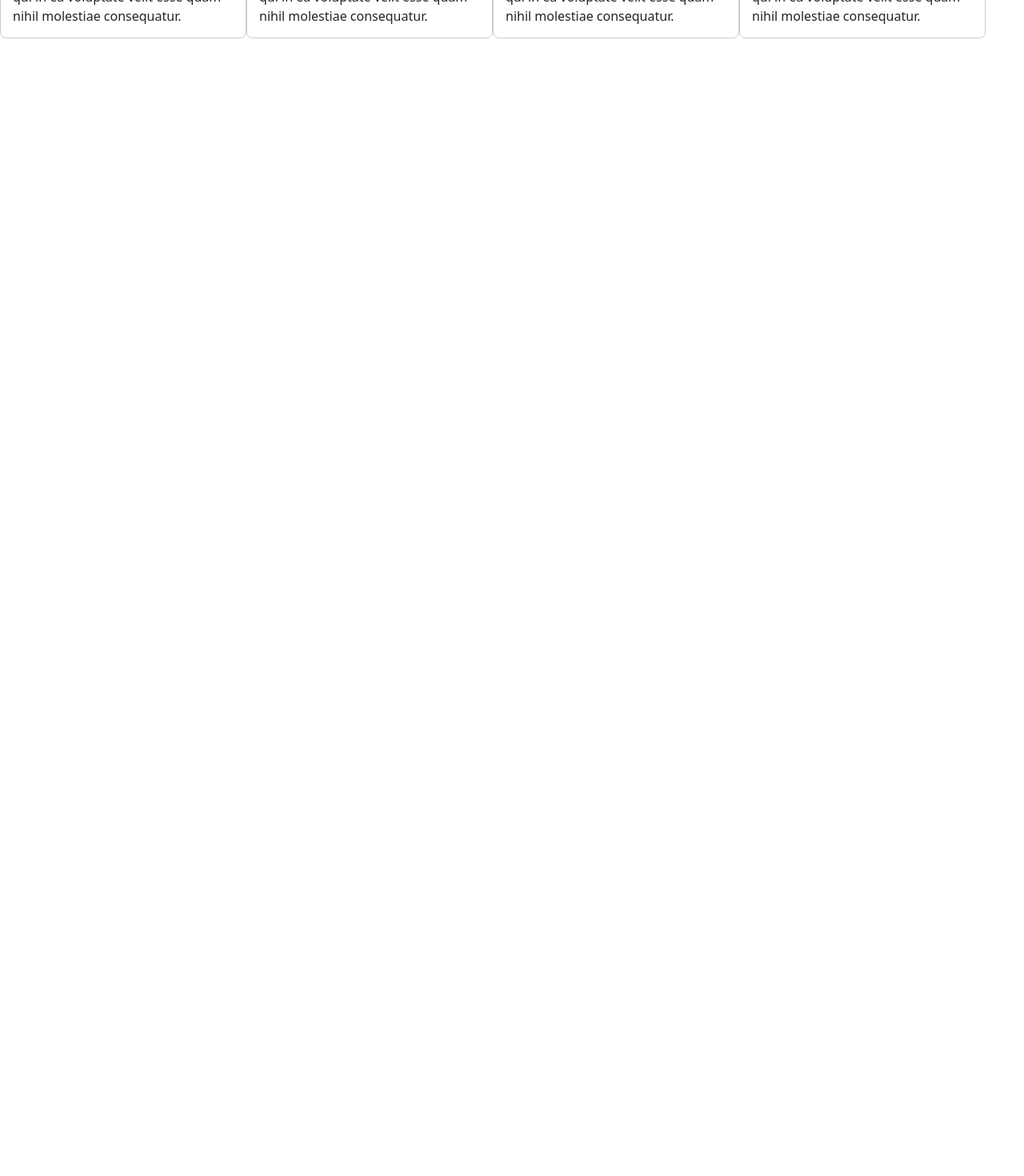
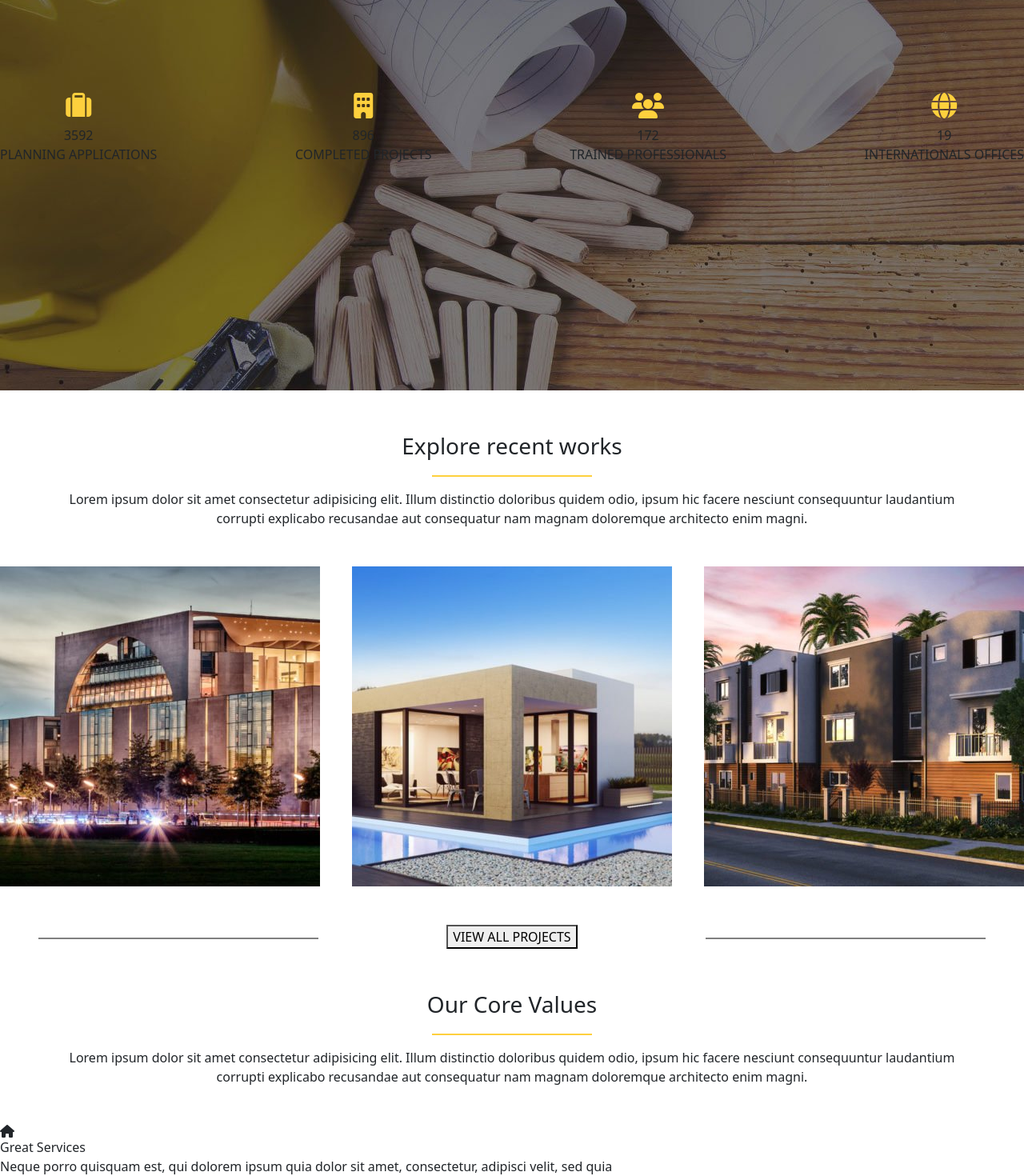
Before and after one commit to davidelunetta/proj-html-vuejs, a Vue app: page / in a window 1280 px wide. Shown: the part 1518-2988 px from the top of the page at 80% size. Before the commit the page ends 1586 px from the top, so only its background shows below. Built offline with nearby package versions, Linux system fonts and the light colour scheme.

Commit message:
added structure

```diff
--- a/src/App.vue
+++ b/src/App.vue
@@ -1,8 +1,8 @@
 <template>
   <div class="app">
     <Header></Header>
+    <Card></Card>
     <Main></Main>
-    <Card></Card>
   </div>
 </template>
 
--- a/src/assets/style/main.scss
+++ b/src/assets/style/main.scss
@@ -47,5 +47,16 @@ $fa-font-path: '../webfonts';
     height: 1px;
 }
 
-
-//#fed03d COLORE SEPARATORE  //
+.home{
+    width: 100%;
+    height: 80vh;
+    // position: absolute;
+    // overflow: hidden;
+    background-image: url('/src/assets/img/home-244125289.jpg');
+    // box-shadow: 10px -30px -100px -30px rgb(255, 255, 255) inset, 0px 10px 20px -10px rgb(255, 255, 255) inset;
+}
+.line{
+    border: 1px solid grey;
+    width: 350px;
+    height: 1px;
+  }
--- a/src/components/Main.vue
+++ b/src/components/Main.vue
@@ -1,8 +1,31 @@
 <template>
+  <!-- AVADA NUMBER -->
+  <div class="home d-flex justify-content-between align-items-center">
+    <div class="d-flex flex-column align-items-center">
+      <i class="fa-solid fa-suitcase fa-2xl" style="color: #fed03d"></i>
+      <span class="mt-4">3592</span>
+      <span>PLANNING APPLICATIONS</span>
+    </div>
+    <div class="d-flex flex-column align-items-center">
+      <i class="fa-solid fa-building fa-2xl" style="color: #fed03d"></i>
+      <span class="mt-4">896</span>
+      <span>COMPLETED PROJECTS</span>
+    </div>
+    <div class="d-flex flex-column align-items-center">
+      <i class="fa-solid fa-users fa-2xl" style="color: #fed03d"></i>
+      <span class="mt-4">172</span>
+      <span>TRAINED PROFESSIONALS</span>
+    </div>
+    <div class="d-flex flex-column align-items-center">
+      <i class="fa-solid fa-globe fa-2xl" style="color: #fed03d"></i>
+      <span class="mt-4">19</span>
+      <span>INTERNATIONALS OFFICES</span>
+    </div>
+  </div>
   <div
     class="pt-5 pb-5 d-flex flex-column justify-content-center align-items-center text-center"
   >
-    <span class="fw-medium fs-3"> Specialists in modern construction </span>
+    <span class="fw-medium fs-3"> Explore recent works </span>
     <div class="separator mt-3"></div>
     <div class="container mt-3">
       <span class="text-center"
@@ -12,6 +35,58 @@
         doloremque architecto enim magni.
       </span>
     </div>
+  </div>
+  <div class="recent-works d-flex justify-content-between">
+    <div>
+      <img
+        src="../assets/img/project2-featured-15013609-400x400.jpg"
+        alt="project2"
+      />
+    </div>
+    <div>
+      <img
+        src="../assets/img/project1-featured-294276386-400x400.jpg"
+        alt="project1"
+      />
+    </div>
+    <div>
+      <img
+        src="../assets/img/project3-featured-189023420-400x400.jpg"
+        alt="project3"
+      />
+    </div>
+  </div>
+  <div class="d-flex justify-content-between mt-5">
+    <div class="line ms-5 mt-3"></div>
+    <a href="#"><button>VIEW ALL PROJECTS</button></a>
+    <div class="line me-5 mt-3"></div>
+  </div>
+  <div
+    class="pt-5 pb-5 d-flex flex-column justify-content-center align-items-center text-center"
+  >
+    <span class="fw-medium fs-3"> Our Core Values </span>
+    <div class="separator mt-3"></div>
+    <div class="container mt-3">
+      <span class="text-center"
+        >Lorem ipsum dolor sit amet consectetur adipisicing elit. Illum
+        distinctio doloribus quidem odio, ipsum hic facere nesciunt consequuntur
+        laudantium corrupti explicabo recusandae aut consequatur nam magnam
+        doloremque architecto enim magni.
+      </span>
+    </div>
+  </div>
+  <div class="d-flex-justify-content-between">
+    <div class="d-flex flex-column">
+      <i class="fa-solid fa-house"></i>
+      <span>Great Services</span>
+      <span
+        >Neque porro quisquam est, qui dolorem ipsum quia dolor sit amet,
+        consectetur, adipisci velit, sed quia</span
+      >
+    </div>
+    <div></div>
+    <div></div>
+    <div></div>
   </div>
 </template>
 
```
